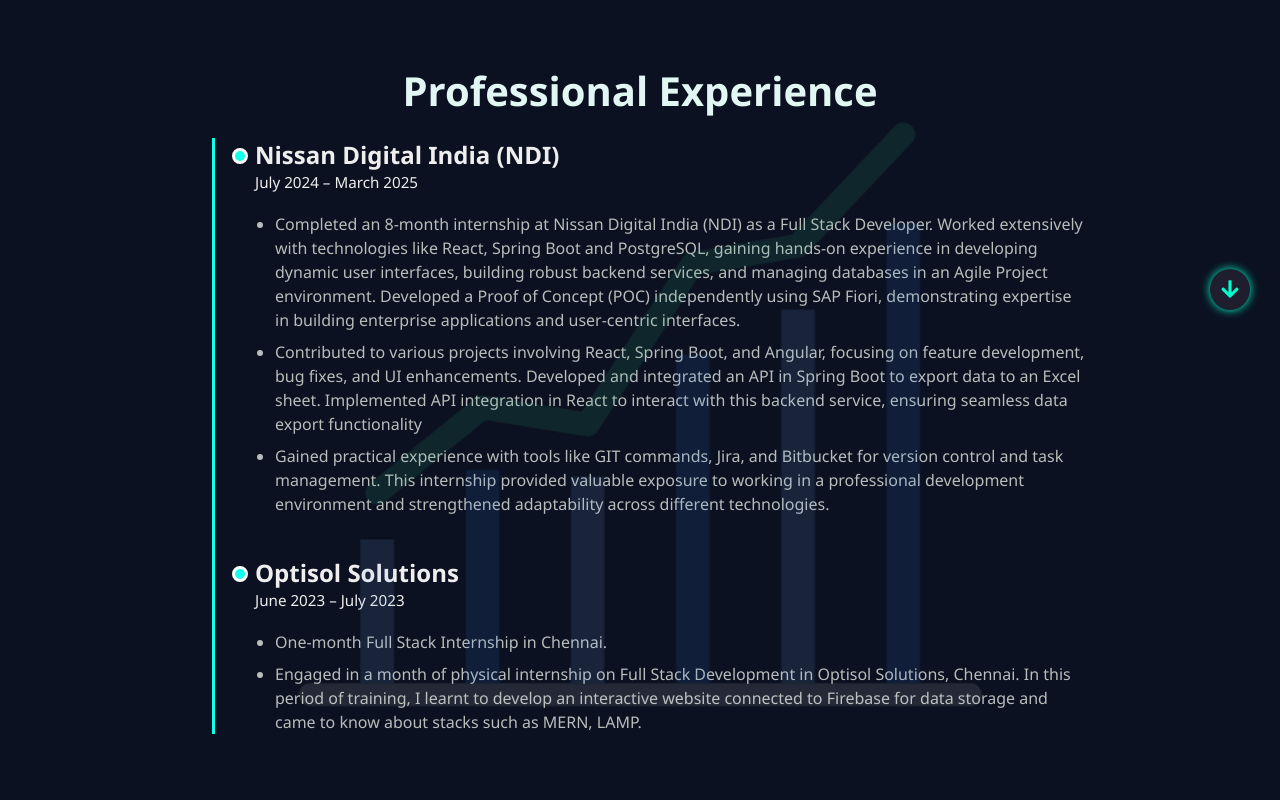
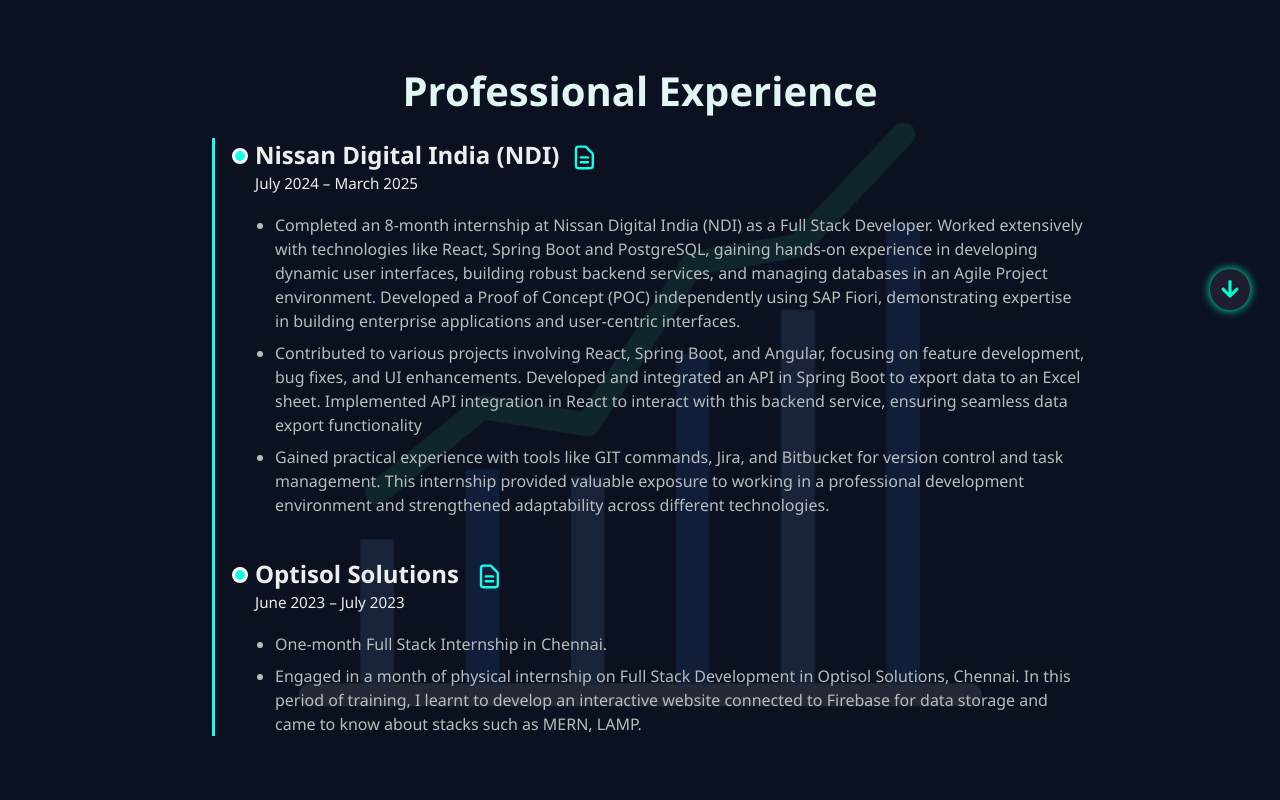
Before and after one commit to NK-SAT/Portfolio, a React (Create React App) app: page / in a window 1280 px wide. Shown: the part 460-1260 px from the top of the page. Built offline with nearby package versions, Linux system fonts and the light colour scheme.

Commit message:
Added nissan internship completion certificate

```diff
--- a/src/components/Experience/Experience.css
+++ b/src/components/Experience/Experience.css
@@ -96,5 +96,51 @@
   .timeline,
   .experience h2 {
     position: relative;
-    z-index: 0; /* Bring main content above the background image */
+    z-index: 2; /* Bring main content above the background image */
   }
+
+  .tooltip-container {
+    position: relative;
+    display: inline-block;
+  }
+
+  .document-icon {
+    color: #14ffe9;
+    font-size: 1.8rem;
+    margin-left: 10px;
+    vertical-align: middle;
+    transition: transform 0.3s ease, color 0.3s ease;
+    display: inline-flex;
+    align-items: center;
+    position: relative;
+    z-index: 2;
+  }
+
+  .document-icon:hover {
+    transform: scale(1.2);
+    color: #0ce6d0;
+  }
+
+  .custom-tooltip {
+    visibility: hidden;
+    background-color: #0f1f1d;
+    color: #e2f6f4;
+    text-align: center;
+    border-radius: 6px;
+    padding: 6px 10px;
+    position: absolute;
+    z-index: 3;
+    top: 120%;
+    left: 70%;
+    transform: translateX(-30%);
+    opacity: 0;
+    transition: opacity 0.3s;
+    white-space: nowrap;
+    font-size: 0.75rem;
+    /*box-shadow: 0 0 8px rgba(0, 255, 204, 0.3);*/
+  }
+
+  .tooltip-container:hover .custom-tooltip {
+    visibility: visible;
+    opacity: 0.9;
+  }
--- a/src/components/Experience/Experience.js
+++ b/src/components/Experience/Experience.js
@@ -1,5 +1,6 @@
 import React from 'react';
 import './Experience.css';
+import { HiOutlineDocumentText } from "react-icons/hi";
 import tranGraph from '../../assets/graphtran.png'
 
 const Experience = () => {
@@ -13,7 +14,17 @@
         <div className="timeline-item">
           <div className="timeline-dot" />
           <div className="timeline-content">
-            <h3>Nissan Digital India (NDI)</h3>
+          <h3> Nissan Digital India (NDI)
+            <div className="tooltip-container">
+              <a
+                href="https://drive.google.com/file/d/1RkC7ofj0Yqvw7NKAOvvVO7zVcnQsu7P-/view?usp=sharing"
+                target="_blank"
+                rel="noopener noreferrer"
+                className="document-icon">
+                <HiOutlineDocumentText />
+                <span className="custom-tooltip">View Completion Certificate</span>
+              </a>
+            </div></h3>
             <span className="duration">July 2024 – March 2025</span>
             <ul>
               <li>Completed an 8-month internship at Nissan Digital India (NDI) as a Full Stack Developer. Worked extensively
@@ -34,7 +45,16 @@
         <div className="timeline-item">
           <div className="timeline-dot" />
           <div className="timeline-content">
-            <h3>Optisol Solutions</h3>
+            <h3>Optisol Solutions <div className="tooltip-container">
+              <a
+                href="https://drive.google.com/file/d/1rVbuCVVXwSDR5fN2D3xef1s1Nt2qCvNS/view"
+                target="_blank"
+                rel="noopener noreferrer"
+                className="document-icon">
+                <HiOutlineDocumentText />
+                <span className="custom-tooltip">View Completion Certificate</span>
+              </a>
+            </div></h3>
             <span className="duration">June 2023 – July 2023</span>
             <ul>
               <li>One-month Full Stack Internship in Chennai.</li>
--- a/src/components/Projects/Projects.js
+++ b/src/components/Projects/Projects.js
@@ -41,11 +41,6 @@
       title: "Ideathon - 🥈 2nd Prize",
       description: "Feb 2023",
       link: "https://drive.google.com/file/d/13eO6Bk6rvYSoTZy7crw818_2_JVA9JX7/view?usp=sharing",
-    },
-    {
-      title: "Internship Completion - Optisol Pvt Ltd",
-      description: "Full Stack | June 2023 - July 2023",
-      link: "https://drive.google.com/file/d/1rVbuCVVXwSDR5fN2D3xef1s1Nt2qCvNS/view?usp=drive_link",
     },
     {
       title: "Ethical Hacking Certfication - NPTEL",
```
